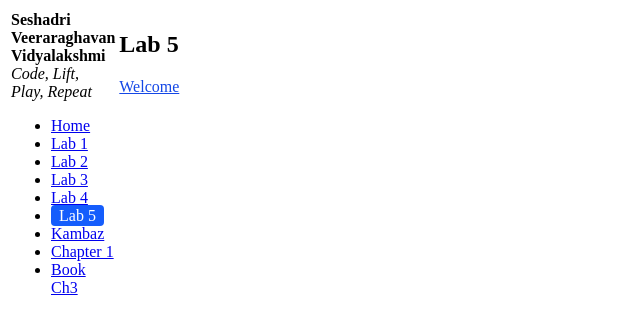
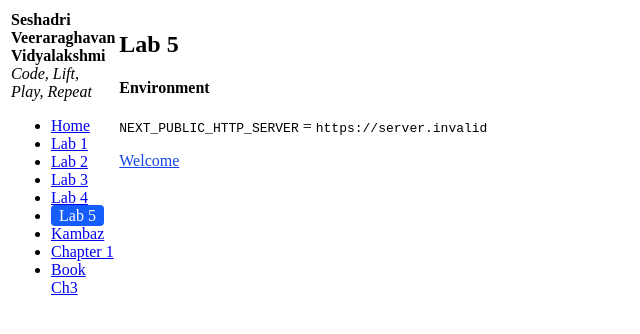
Before and after one commit to sesha-2k3/webdev-client, a Next.js app: page /labs/lab5 in a window 1280 px wide. Shown: the top 334 px of the page, without its empty margins (0-640 px from the left). Built offline with nearby package versions, Linux system fonts and the light colour scheme; no server answers.

Commit message:
lab5: sec 5.2.1 environment variables

```diff
--- /dev/null
+++ b/app/labs/lab5/Environment.tsx
@@ -0,0 +1,15 @@
+export default function Environment() {
+  const HTTP_SERVER = process.env.NEXT_PUBLIC_HTTP_SERVER;
+  return (
+    <div id="wd-lab5-environment">
+      <h4>Environment</h4>
+      <p>
+        <code>NEXT_PUBLIC_HTTP_SERVER</code> = <code>{HTTP_SERVER}</code>
+      </p>
+      <a id="wd-welcome-link" className="text-blue-700 underline"
+        href={`${HTTP_SERVER}/lab5/welcome`}>
+        Welcome
+      </a>
+    </div>
+  );
+}
--- a/app/labs/lab5/page.tsx
+++ b/app/labs/lab5/page.tsx
@@ -1,11 +1,9 @@
+import Environment from "./Environment";
 export default function Lab5() {
   return (
     <div id="wd-lab5">
       <h2>Lab 5</h2>
-      <a id="wd-welcome-link" className="text-blue-700 underline"
-        href="http://localhost:4000/lab5/welcome">
-        Welcome
-      </a>
+      <Environment />
     </div>
   );
 }
```
